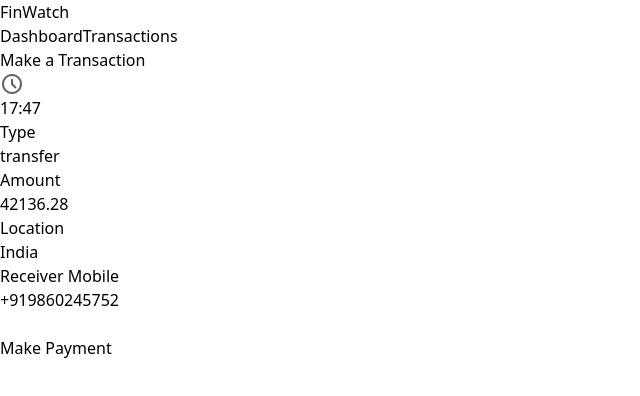
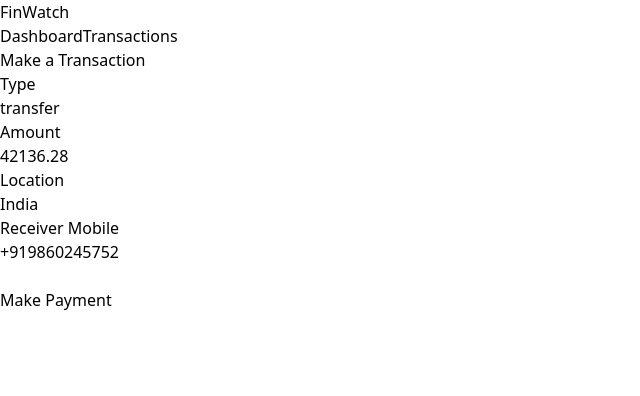
Before and after one commit to piyush960/FinWatch, a React (Vite) app in the folder admin dashboard/: page /payment in a window 1280 px wide. Shown: the top 396 px of the page, without its empty margins (0-640 px from the left). Built offline with nearby package versions, Linux system fonts and the light colour scheme; no server answers.

Commit message:
timer remove

```diff
--- a/admin dashboard/src/pages/Transaction.jsx
+++ b/admin dashboard/src/pages/Transaction.jsx
@@ -113,7 +113,7 @@ const Transaction = () => {
     <div className='flex flex-col justify-center items-center'>
         <h2 className='text-3xl backdrop-blur-sm text-slate-600 font-bold mt-2 mb-3'>Make a Transaction</h2>
         <form className="mt-5 flex flex-col bg-blue-100 rounded shadow-md p-5 items-center">
-          {isSnac ? <div className="flex flex-col gap-2 items-center justify-center"><img src="assets/icons/warning.svg" alt="warning" /><p className="font-bold text-orange-400 text-xl">Country {location} is Snactioned</p></div> : paymentSuccess ? isAnomaly ? <div className="flex flex-col gap-2 items-center justify-center"><img src="assets/icons/warning.svg" alt="warning" /><p className="font-bold text-yellow-400 text-xl">This transaction might be Anomolous</p></div> : <div className="flex flex-col gap-2 items-center justify-center"><img src="assets/icons/success.svg" alt="success" /><p className="font-bold text-green-400 text-xl">Success</p></div> : <><p className="flex gap-2 items-center mb-4"><img src="assets/icons/time.svg" alt="time"/><span className="text-gray-700 font-bold">{`${date.getHours()}:${date.getMinutes()}`}</span></p>
+          {isSnac ? <div className="flex flex-col gap-2 items-center justify-center"><img src="assets/icons/warning.svg" alt="warning" /><p className="font-bold text-orange-400 text-xl">Country {location} is Snactioned</p></div> : paymentSuccess ? isAnomaly ? <div className="flex flex-col gap-2 items-center justify-center"><img src="assets/icons/warning.svg" alt="warning" /><p className="font-bold text-yellow-400 text-xl">This transaction might be Anomolous</p></div> : <div className="flex flex-col gap-2 items-center justify-center"><img src="assets/icons/success.svg" alt="success" /><p className="font-bold text-green-400 text-xl">Success</p></div> : <>
           <div>
           <label htmlFor="" className="text-gray-700 font-semibold pb-1">Type</label><br />
           <input type="text"  className="mb-5 bg-gray-100 outline-none border-none font-semibold text-gray-600 rounded-sm px-4 py-2" value={type} onChange={(e) => settype(e.target.value)}/>
```
